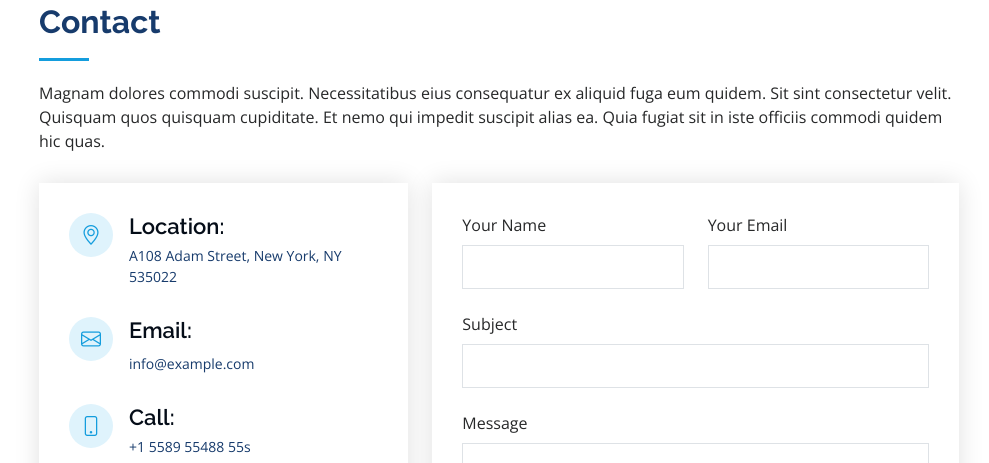
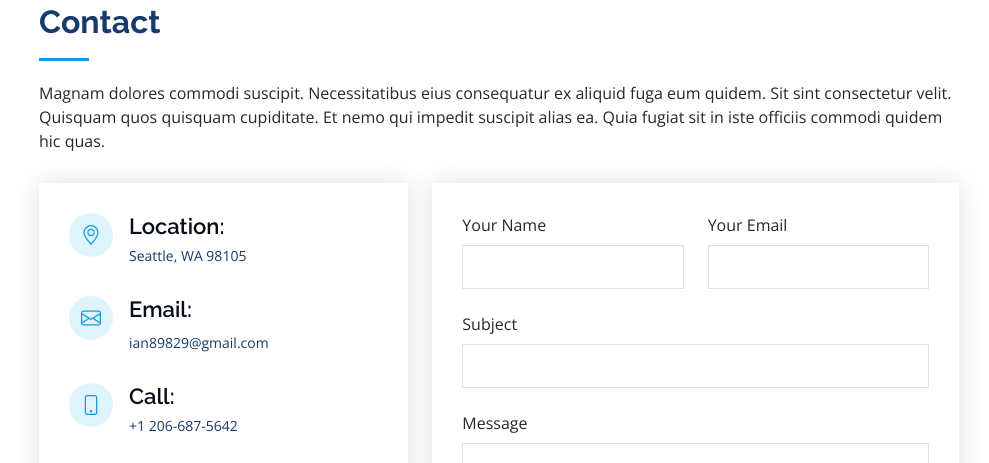
Before and after one commit to ian0829/ian0829.github.io, a plain HTML site: page index.html in a window 1280 px wide. Shown: the part 6157-6620 px from the top of the page, without its empty margins (291-1280 px from the left). Drawn offline with nearby package versions, Linux system fonts and the light colour scheme.

Commit message:
update contact section

```diff
--- a/index.html
+++ b/index.html
@@ -569,22 +569,22 @@
               <div class="address">
                 <i class="bi bi-geo-alt"></i>
                 <h4>Location:</h4>
-                <p>A108 Adam Street, New York, NY 535022</p>
+                <p>Seattle, WA 98105</p>
               </div>
 
               <div class="email">
                 <i class="bi bi-envelope"></i>
                 <h4>Email:</h4>
-                <p>info@example.com</p>
+                <p>ian89829@gmail.com</p>
               </div>
 
               <div class="phone">
                 <i class="bi bi-phone"></i>
                 <h4>Call:</h4>
-                <p>+1 5589 55488 55s</p>
+                <p>+1 206-687-5642</p>
               </div>
 
-              <iframe src="https://www.google.com/maps/embed?pb=!1m14!1m8!1m3!1d12097.433213460943!2d-74.0062269!3d40.7101282!3m2!1i1024!2i768!4f13.1!3m3!1m2!1s0x0%3A0xb89d1fe6bc499443!2sDowntown+Conference+Center!5e0!3m2!1smk!2sbg!4v1539943755621" frameborder="0" style="border:0; width: 100%; height: 290px;" allowfullscreen></iframe>
+              <iframe src="https://maps.app.goo.gl/62Ua5BHm49SDfWCv6" frameborder="0" style="border:0; width: 100%; height: 290px;" allowfullscreen></iframe>
             </div>
 
           </div>
```
